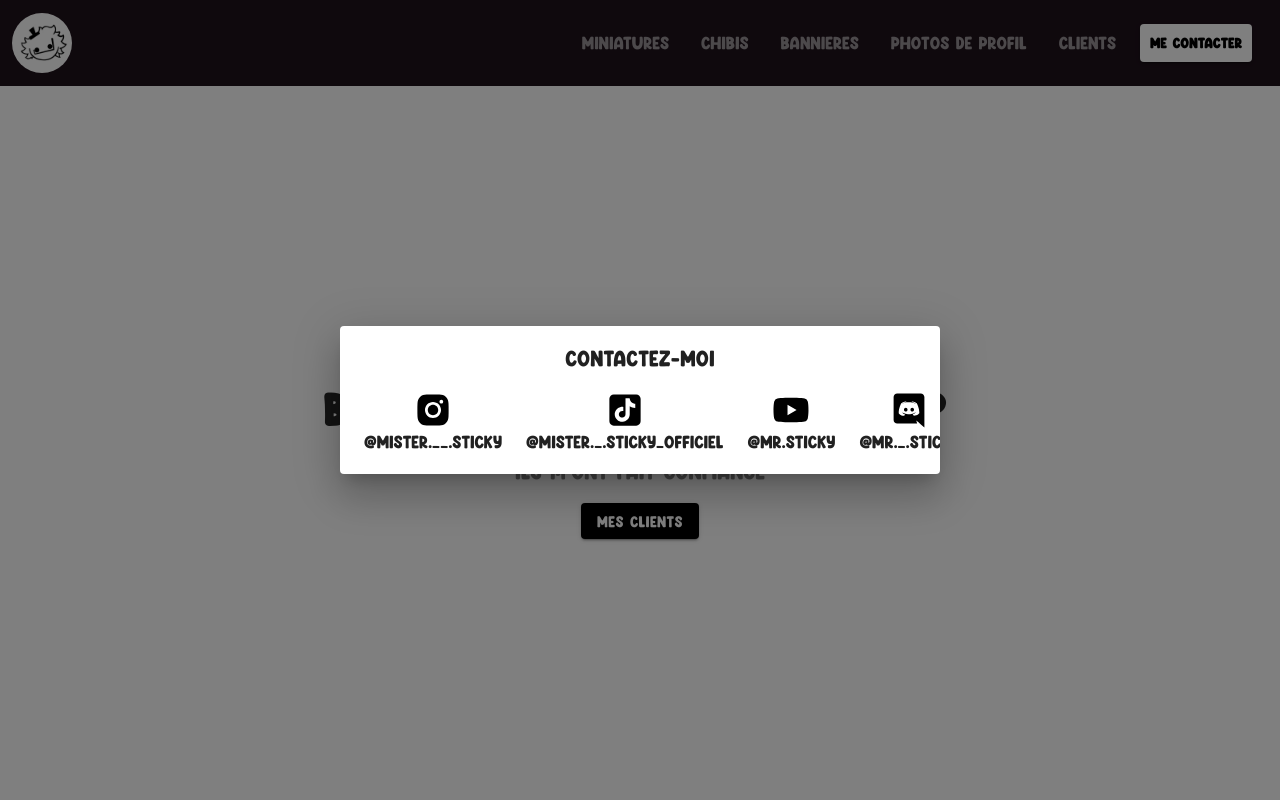
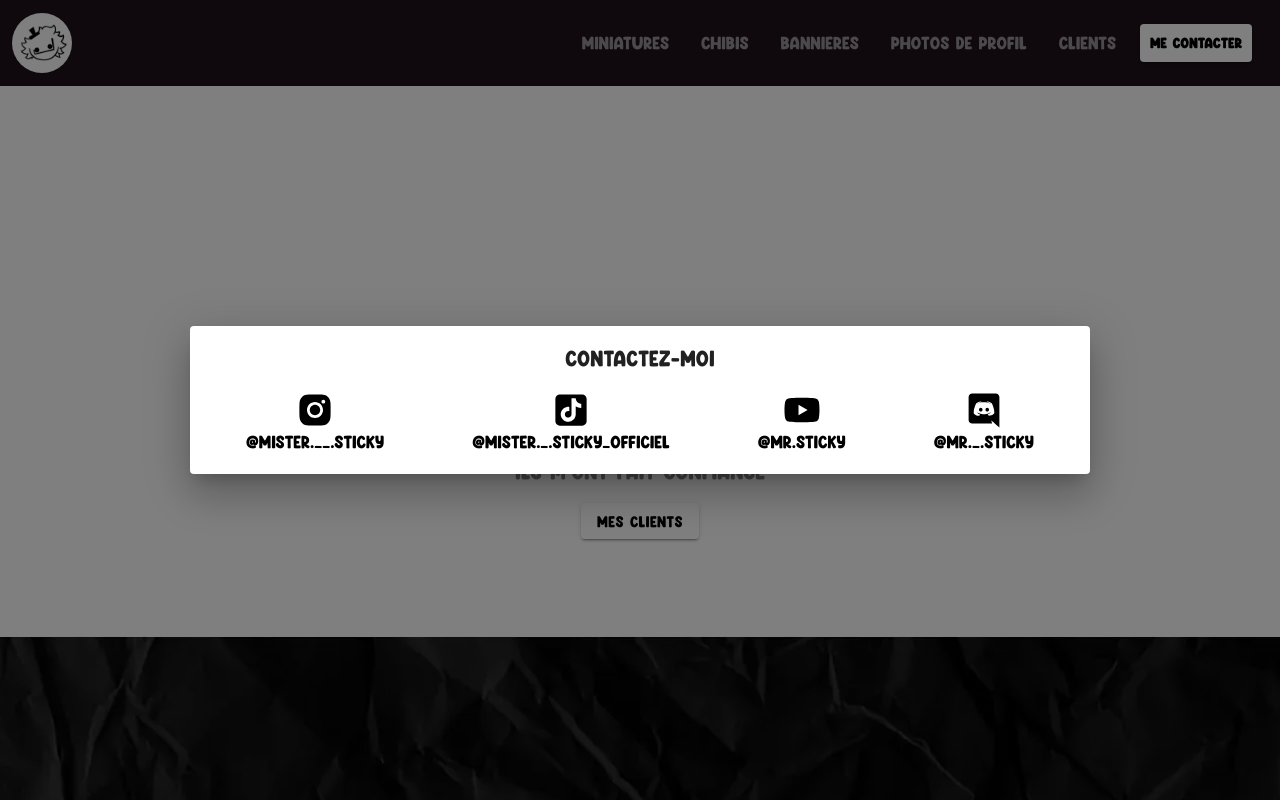
Before and after one commit to LovisCoding/portfolio_mrsticky, a React (Vite) app: page / in a window 1280 px wide. Both pictures are taken after a click on the button "Me Contacter". Shown: the top 800 px of the page. Built offline with nearby package versions, Linux system fonts and the light colour scheme.

Commit message:
chgmt bg

```diff
--- a/src/assets/ClientsData/clients.jsx
+++ b/src/assets/ClientsData/clients.jsx
@@ -12,12 +12,12 @@
 export const clientsData = [
 	{
 		title: "MrSticky",
-		subtitle: "100K abonnés",
+		subtitle: "100K abonnes",
 		folder: "MrSticky",
 	},
 	{
 		title: "Lovis",
-		subtitle: "10K abonnés",
+		subtitle: "10K abonnes",
 		folder: "Lovis",
 	},
 	{
--- a/src/assets/css/components/Home.css
+++ b/src/assets/css/components/Home.css
@@ -6,9 +6,7 @@
     text-align: center;
     margin-top: 10%;
 }
-/*
-body {
-    background-image: url("/public/bg.webp");
-    background-size: cover;
+
+.typed-cursor {
+    color: white;
 }
- */
--- a/src/components/Clients/Client.jsx
+++ b/src/components/Clients/Client.jsx
@@ -18,8 +18,8 @@ export default function Client({title, subtitle, folder}) {
 		<Stack spacing={3} display={'flex'} alignItems={'center'} paddingY={5}>
 			<img src={pp} alt={title} style={{maxWidth: '200px', height: 'auto', borderRadius: '50%', border: '4px solid black'}}/>
 			<Stack>
-				<Typography variant={'h4'} sx={{textAlign:'center', fontFamily: 'Lemon Days'}}>{title}</Typography>
-				<Typography variant={'h6'} sx={{textAlign:'center', fontFamily: 'Lemon Days'}}>{subtitle}</Typography>
+				<Typography variant={'h4'} sx={{textAlign:'center', fontFamily: 'Lemon Days', color: 'white'}}>{title}</Typography>
+				<Typography variant={'h6'} sx={{textAlign:'center', fontFamily: 'Lemon Days', color: 'grey'}}>{subtitle}</Typography>
 			</Stack>
 			<Divider/>
 			<SectionImg imgs={res} id={folder}/>
--- a/src/components/Clients/Clients.jsx
+++ b/src/components/Clients/Clients.jsx
@@ -9,7 +9,7 @@ export default function Clients() {
 		<>
 			<NavBar/>
 			<Stack spacing={4} paddingY={6}>
-				<Typography variant={'h2'} sx={{textAlign: 'center', fontFamily: 'Lemon Days'}}>Mes Clients</Typography>
+				<Typography variant={'h2'} sx={{textAlign: 'center', fontFamily: 'Lemon Days', color: 'white'}}>Mes Clients</Typography>
 				<Divider/>
 				<Stack spacing={2}>
 					{clientsData.map((item, index) => {
--- a/src/components/Creations/Bannieres.jsx
+++ b/src/components/Creations/Bannieres.jsx
@@ -5,6 +5,6 @@ import SectionImg from "../Misc/SectionImg.jsx";
 export default function Bannieres() {
 	const imgs =  import.meta.glob('/public/Bannieres/*.{png,jpg,jpeg,svg}', {eager: true,import: 'default'}	);
 	return (
-			<SectionImg title={'Bannières'} imgs={imgs} id={'bannieres'}/>
+			<SectionImg title={'Bannieres'} imgs={imgs} id={'bannieres'}/>
 	)
 }
--- a/src/components/Home/MiddleContent.jsx
+++ b/src/components/Home/MiddleContent.jsx
@@ -17,12 +17,16 @@ export default function MiddleContent() {
 				typeSpeed={60}
 				backSpeed={40}
 				className={'text-slider'}
+				style={{color: 'white'}}
 				loop
 			/>
 
 			<Typography sx={{color: "grey"}} variant={"h6"}>Ils m'ont fait confiance</Typography>
 
-			<Button variant={'contained'} sx={{backgroundColor: 'black'}} onClick={()=> navigate('/clients')}>
+			<Button variant={'contained'} sx={{backgroundColor: 'white', color: 'black', "&:hover" : {
+					background: '#31bcb8',
+				}
+				}} onClick={()=> navigate('/clients')}>
 				Mes Clients
 			</Button>
 		</Stack>
--- a/src/components/Home/PictureData.jsx
+++ b/src/components/Home/PictureData.jsx
@@ -36,9 +36,9 @@ export default function PictureData({title, subtitle, imgDirection, img, link})
 	const text = (
 		<Grid item xs={4} sm={4} md={6} key={'_text'} sx={sxGrid} >
 			<Stack spacing={2} sx={{height: '100%'}}>
-				<h1 style={{fontWeight:'700'}}>{title}</h1>
+				<h1 style={{fontWeight:'700', color: 'white'}}>{title}</h1>
 				<h5 style={{color: 'grey'}}>{subtitle}</h5>
-				<Button variant={'contained'} sx={{backgroundColor: 'black', alignSelf: 'baseline'}} onClick={() => navigate(link)}>
+				<Button variant={'contained'} sx={{backgroundColor: 'white', alignSelf: 'baseline', color: 'black', '&:hover': {background: '#31bcb8'}}} onClick={() => navigate(link)}>
 					Acceder
 				</Button>
 			</Stack>
--- a/src/components/Misc/Contact.jsx
+++ b/src/components/Misc/Contact.jsx
@@ -8,10 +8,14 @@ export default function Contact({open, setOpen}) {
 		<Dialog
 			open={open}
 			onClose={() => setOpen(false)}
+			fullWidth={true}
+			maxWidth={'md'}
+			display={'flex'}
+			justifyContent={'center'}
 		>
 			<DialogTitle textAlign={'center'}>Contactez-moi</DialogTitle>
 			<DialogContent>
-				<Stack spacing={3} direction={{ xs: 'column', sm: 'row' }}>
+				<Stack spacing={3} direction={{ xs: 'column', sm: 'row' }} display={'flex'} justifyContent={'space-around'}>
 					<Reseau img={<AiFillInstagram style={{fontSize: "40px", color:'black'}}/>} link={"https://www.instagram.com/mister.__.sticky/"} text={"@mister.__.sticky"}/>
 					<Reseau img={<AiFillTikTok style={{fontSize: "40px", color: 'black'}}/>} link={"https://www.tiktok.com/@mister._.sticky_officiel"} text={"@mister._.sticky_officiel"}/>
 					<Reseau img={<AiFillYoutube style={{fontSize: "40px", color:'black'}}/>} link={"https://www.youtube.com/channel/UC42VhwzWy2eQNk7QQokLYGQ"} text={"@Mr.Sticky"}/>
--- a/src/components/Misc/Reseau.jsx
+++ b/src/components/Misc/Reseau.jsx
@@ -4,11 +4,11 @@ import PropTypes from "prop-types";
 
 export default function Reseau ({img, link, text}) {
 	return (
-		<Stack direction={'column'} display={'flex'} alignItems={'center'}>
-			<Link href={link ?? '#'} target={link ? "_blank" : ''}>
+		<Stack direction={'column'} display={'flex'} justifyContent={'center'} >
+			<Link href={link ?? '#'} target={link ? "_blank" : ''} display={'flex'} justifyContent={'center'}>
 				{img}
 			</Link>
-			<Typography variant={'p'}>{text}</Typography>
+			<Typography variant={'p'} sx={{color: 'black', textAlign:'center'}}>{text}</Typography>
 		</Stack>
 	)
 }
--- a/src/components/Misc/SectionImg.jsx
+++ b/src/components/Misc/SectionImg.jsx
@@ -12,7 +12,7 @@ export default function SectionImg({title,imgs, id, key}) {
 	return (
 		<Stack alignItems={'center'} display={'flex'} id={id} spacing={3} pt={4} >
 			{title ? (
-				<Typography variant={'h2'} sx={{textAlign: 'center'}}>{title}</Typography>
+				<Typography variant={'h2'} sx={{textAlign: 'center', color: 'white'}}>{title}</Typography>
 			): ''}
 			<Grid container rowSpacing={5} columns={{ xs: 4, sm: 8, md: md }} columnSpacing={smDown ? 0 : 2} maxWidth={'100%'} display={'flex'} justifyContent={'center'} >
 				{Object.keys(imgs).map((img, index) => (
@@ -23,8 +23,8 @@ export default function SectionImg({title,imgs, id, key}) {
 	)
 }
 SectionImg.propTypes = {
-	title: PropTypes.string.isRequired,
-	imgs: PropTypes.object.isRequired,
+	title: PropTypes.string,
+	imgs: PropTypes.array.isRequired,
 	id: PropTypes.string.isRequired,
 	nbParLigne: PropTypes.number,
 }
--- a/src/index.css
+++ b/src/index.css
@@ -1,11 +1,14 @@
 @font-face {
     font-family: 'Lemon Days';
-    src: url('/public/font/Lemon_Days.ttf') format('truetype');
+    src: url('/font/Lemon_Days.ttf') format('truetype');
     font-weight: normal;
     font-style: normal;
 }
 h1, h2,h3,h4,h5,h6,p, span,a, button {
-
+    color : red;
     font-family: 'Lemon Days', sans-serif !important;
 
 }
+body {
+    background: url("/bg.webp") no-repeat center fixed;
+}
```
Also changed, not shown: public/bg.webp, 1 other file (tests, documents, lock files or other folders).
